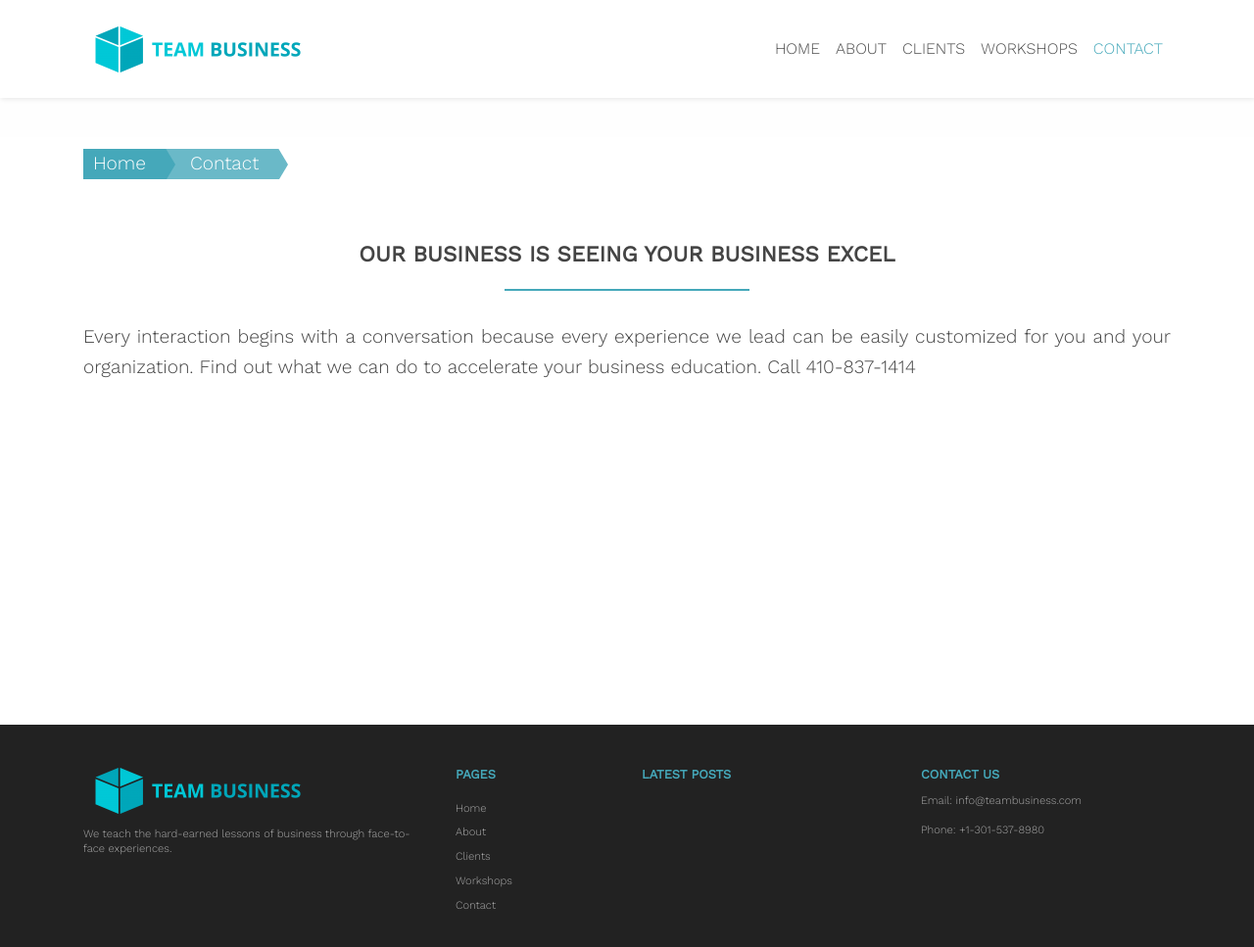
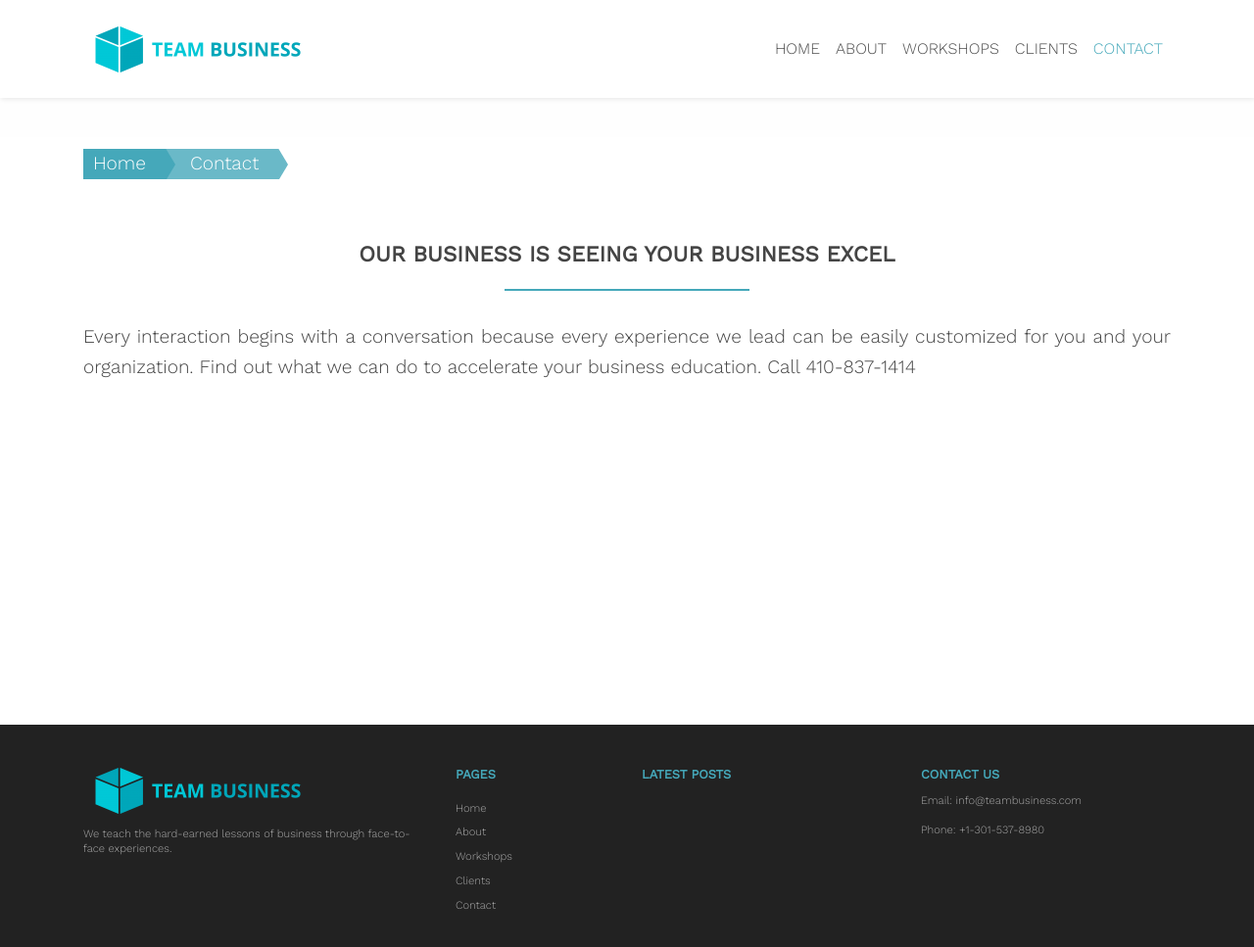
Before and after one commit to zac-heisey/team-business, a Jekyll site: the page built from _pages/contact.md, in a window 1280 px wide and 991 px high. Shown: the top 967 px of the window at 98% size. Built offline with Jekyll 4.4.1, drawn with Linux system fonts in a browser that asks for light colours; nearby versions of some CDN libraries; part of the change alters nothing that is shown.

```diff
--- a/_data/nav.yml
+++ b/_data/nav.yml
@@ -3,9 +3,9 @@
   link: "/"
 - title: About
   link: "/about/"
+- title: Workshops
+  link: "/programs/"
 - title: Clients
   link: ''
-- title: Workshops
-  link: "/programs/"
 - title: Contact
   link: "/contact/"
```
